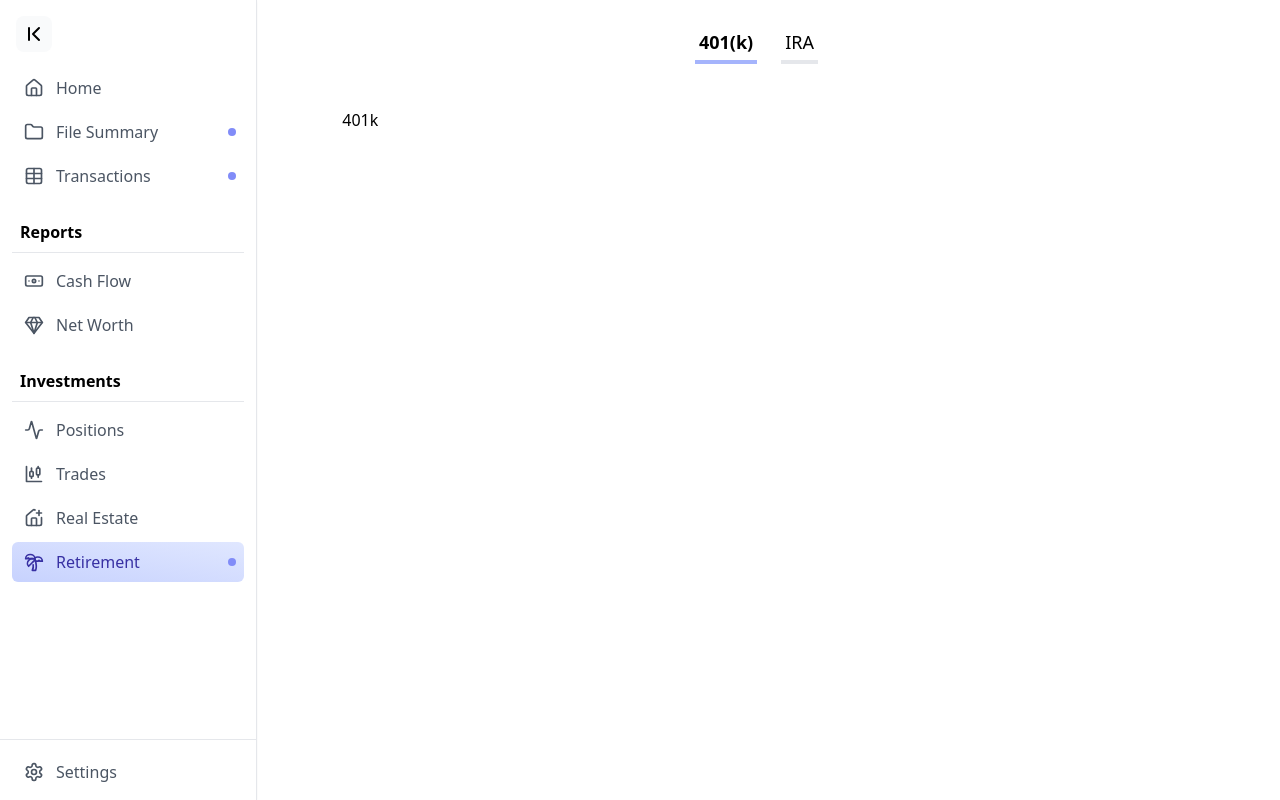
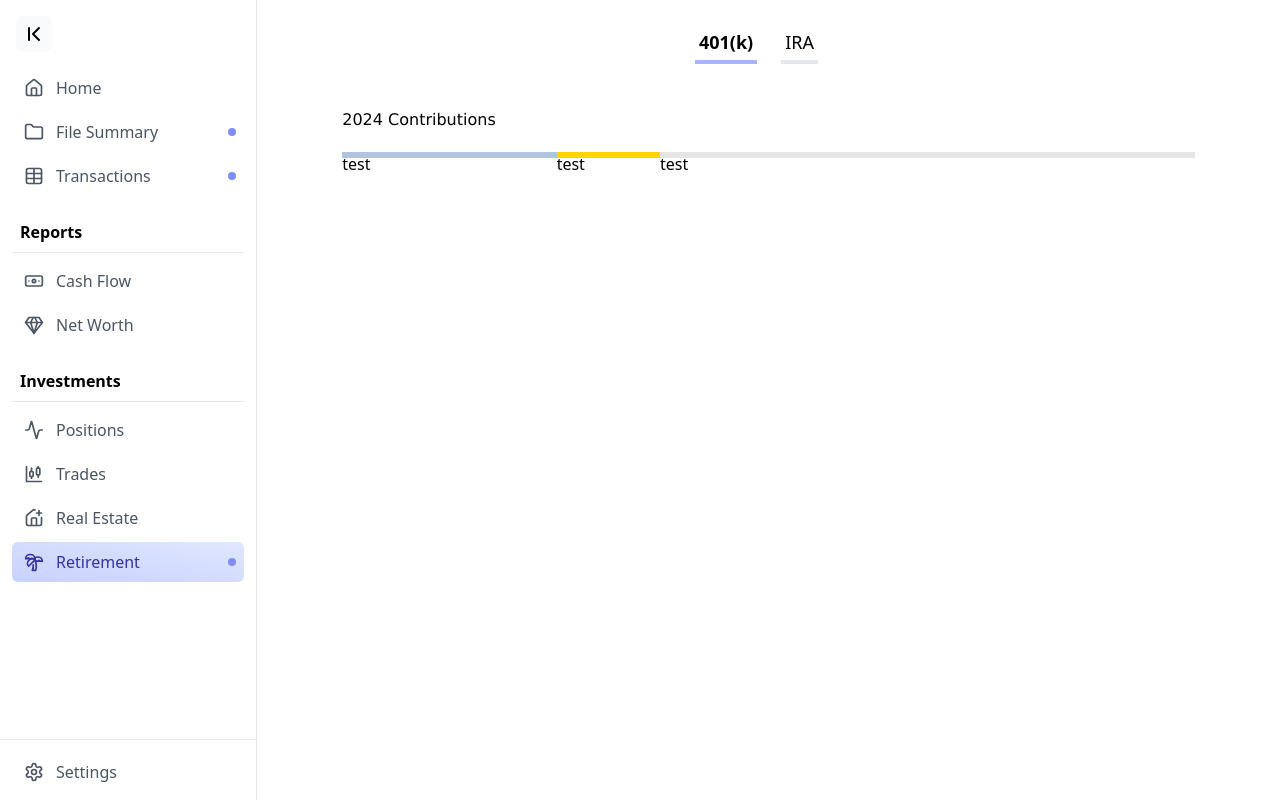
Before and after one commit to asburywg/portfolio-ui, a React (Create React App) app: page / in a window 1280 px wide. Built offline with nearby package versions, Linux system fonts and the light colour scheme; what axios-cache-interceptor would draw is missing.

Commit message:
progress bar wip

```diff
--- a/src/components/401k.js
+++ b/src/components/401k.js
@@ -1,10 +1,38 @@
+
+import ProgressLine from "./subcomponents/ProgressLine";
 
 
+function Module401k({ current_perc, projected_perc, current_amt, proected_amt }) {
 
-function Module401k() {
-    return <div>401k</div>;
+    return (
+        <>
+
+            <ProgressLine
+                label="2024 Contributions"
+                visualParts={[
+                    {
+                        percentage: `${current_perc}%`,
+                        color: "lightsteelblue"
+                    },
+                    {
+                        percentage: `${projected_perc}%`,
+                        color: "gold"
+                    },
+                    {
+                        percentage: `${100-projected_perc-current_perc}%`,
+                        color: ""
+                    }
+                ]}
+            />
+
+            {/* border-solid border-2 border-black */}
+            {/* <div className="mb-6 h-8 w-full ">
+            <div className="h-7 bg-yellow-300" style={{ width: `${current_perc}%` }}>{current_perc}</div>
+        </div> */}
+        </>
+    );
 }
 
 export {
-	Module401k,
+    Module401k,
 };
--- /dev/null
+++ b/src/components/subcomponents/ProgressLine.css
@@ -0,0 +1,24 @@
+.progressVisualFull {
+    display: flex;
+    /* change the value if you want different thickness */
+    height: 6px;
+    margin: 20px 0;
+  }
+
+  .progressVisualPart {
+    /* Number of the seconds for complete animation */
+    transition: width 2s;
+  }
+
+  .progressLabel {
+    /* Nothing here, move along */
+    font-family: "Lucida Sans", "Lucida Sans Regular", "Lucida Grande",
+      "Lucida Sans Unicode", Geneva, Verdana, sans-serif;
+  }
+
+  /* body {
+    margin: 20px;
+    padding: 20px;
+    border: 1px solid #e5e5e5;
+    border-radius: 6px;
+  } */
--- /dev/null
+++ b/src/components/subcomponents/ProgressLine.js
@@ -0,0 +1,72 @@
+import React, { useEffect, useState } from "react";
+import "./ProgressLine.css";
+
+const ProgressLine = ({
+  label,
+  backgroundColor = "#e5e5e5",
+  // expected format for visual parts
+  visualParts = [
+    {
+      percentage: "0%",
+      color: "white"
+    }
+  ]
+}) => {
+  // Starting values needed for the animation
+  // Mapped by "visualParts" so it can work with multiple values dynamically
+  // It's an array of percentage widths
+  const [widths, setWidths] = useState(
+    visualParts.map(() => {
+      return 0;
+    })
+  );
+
+  useEffect(() => {
+    // https://developer.mozilla.org/en-US/docs/Web/API/window/requestAnimationFrame
+    // You need to wrap it to trigger the animation
+    requestAnimationFrame(() => {
+      // Set a new array of percentage widths based on the props
+      setWidths(
+        visualParts.map(item => {
+          return item.percentage;
+        })
+      );
+    });
+  }, [visualParts]);
+
+  return (
+    <>
+      <div className="progressLabel">{label}</div>
+      <div
+        className="progressVisualFull"
+        // to change the background color dynamically
+        style={{
+          backgroundColor
+        }}
+      >
+        {visualParts.map((item, index) => {
+          // map each part into separate div and each will be animated
+          // because of the "transition: width 2s;" css in class "progressVisualPart"
+          // and because of the new width ("widths[index]", previous one was 0)
+          return (
+            <div
+              // There won't be additional changes in the array so the index can be used
+              /* eslint-disable-next-line react/no-array-index-key */
+              key={index}
+              style={{
+                width: widths[index],
+                // setting the actual color of bar part
+                backgroundColor: item.color
+              }}
+              className="progressVisualPart"
+            >
+                test
+            </div>
+          );
+        })}
+      </div>
+    </>
+  );
+};
+
+export default ProgressLine;
--- a/src/pages/Retirement.js
+++ b/src/pages/Retirement.js
@@ -1,5 +1,7 @@
 import { TabView, TabPanel } from "../layout/Tabs.js";
 import { Module401k } from "../components/401k.js"
+
+const contr_data = {"current_perc": 25.15, "projected_perc": 12.13, "current_amt": 4000.00, "proected_amt": 4000.00}
 
 export default function Retirement() {
 
@@ -8,7 +10,7 @@ export default function Retirement() {
             <TabPanel header="401(k)">
 
                 <div className="h-5/6 w-5/6 mx-auto mt-5">
-                        <Module401k />
+                    <Module401k {...contr_data} />
                 </div>
 
             </TabPanel>
```
Also changed, not shown: 1 other file (tests, documents, lock files or other folders). Lines whose indentation alone changed are shown as unchanged.
